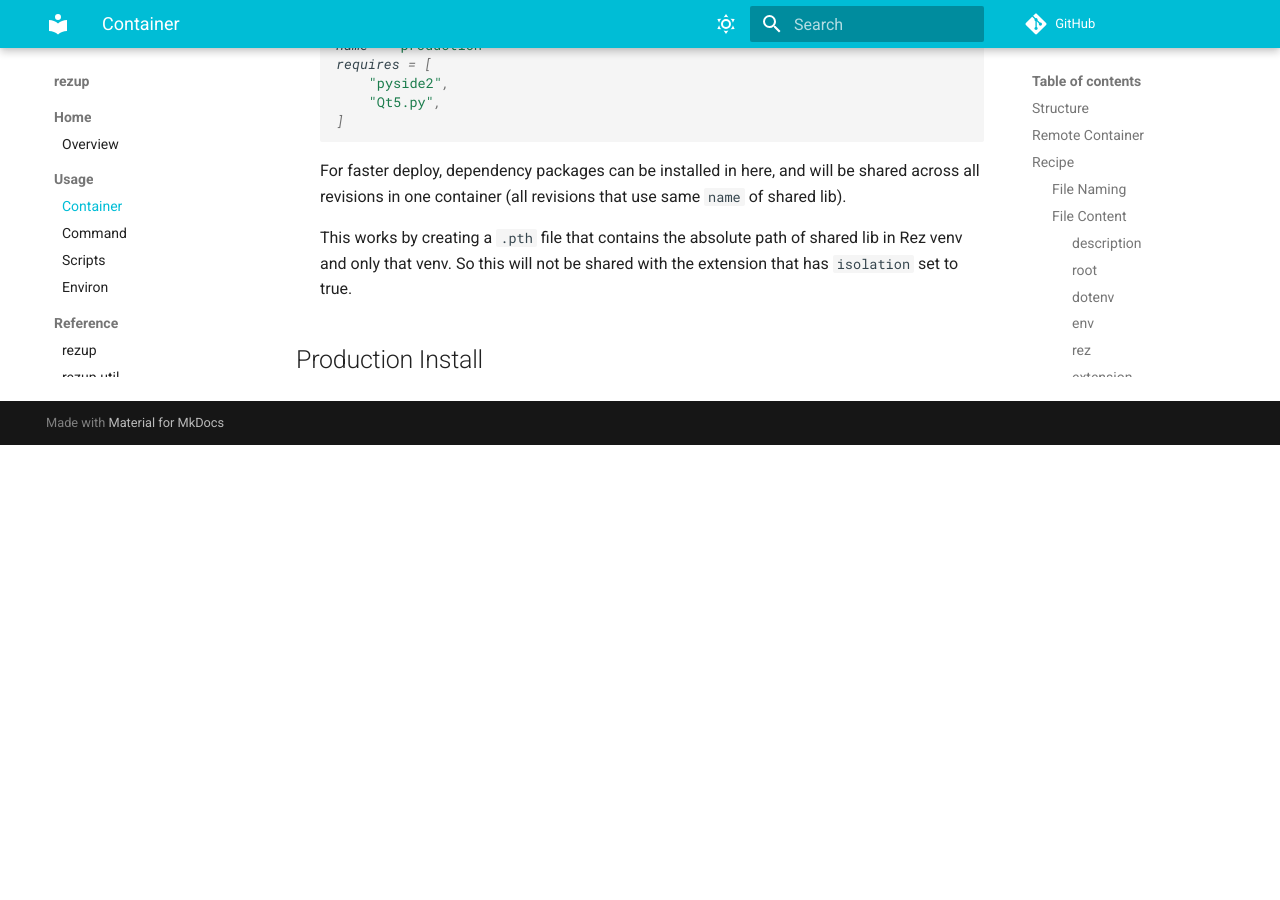
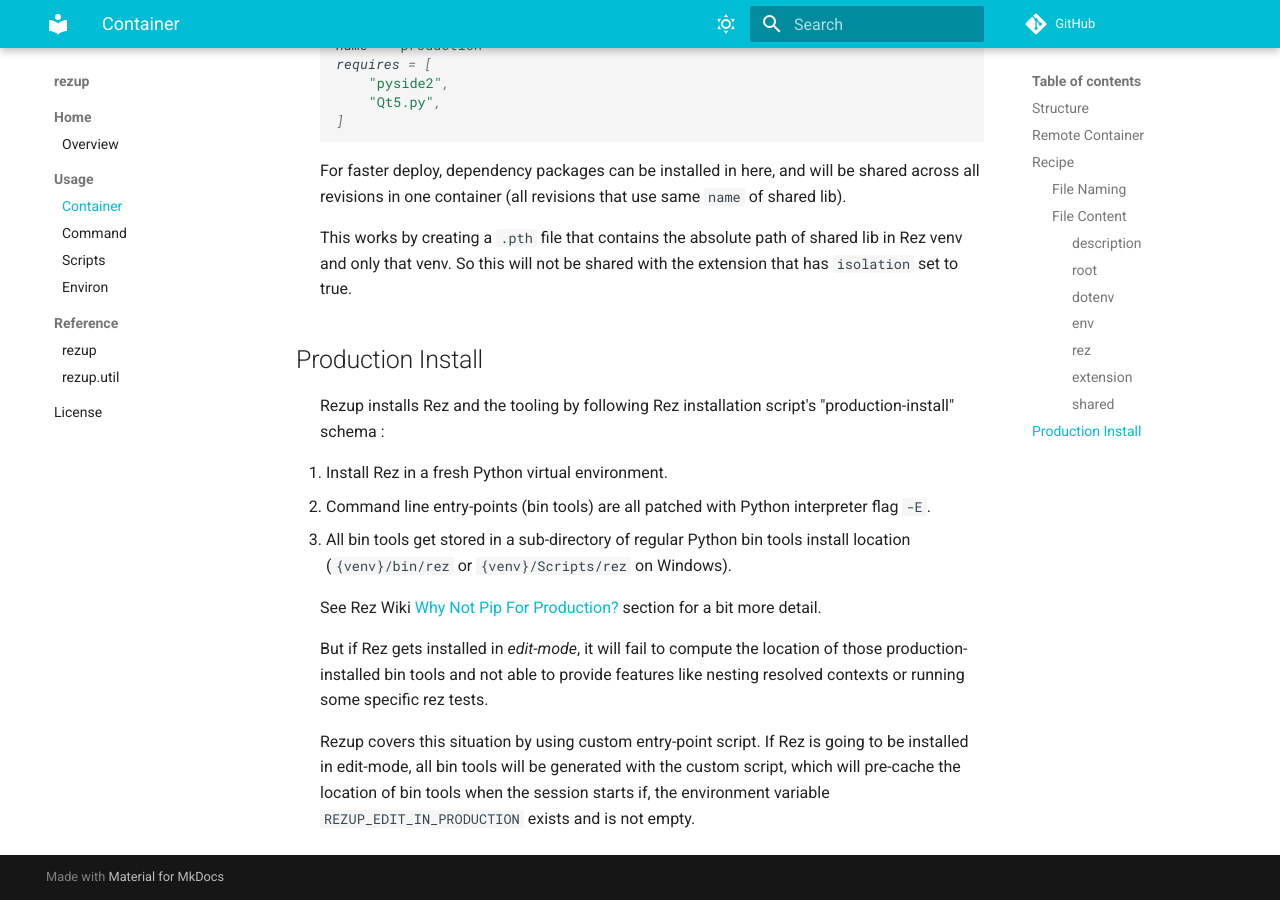
Before and after one commit to davidlatwe/rezup, an MkDocs documentation site: the page built from docs/container.md, in a window 1280 px wide and 900 px high, scrolled down 4614 px. Built offline with MkDocs 1.6.1 and Material for MkDocs 9.7.7, drawn with Linux system fonts in a browser that asks for light colours; comment, search, counter and statistics services are not loaded; before the commit the page ends 5059 px from its top, so only the background shows below that.

Commit message:
update doc

```diff
--- a/docs/container.md
+++ b/docs/container.md
@@ -225,3 +225,15 @@
 
 
 ## Production Install
+
+Rezup installs Rez and the tooling by following Rez installation script's "production-install" schema :
+
+1. Install Rez in a fresh Python virtual environment.
+2. Command line entry-points (bin tools) are all patched with Python interpreter flag `-E`.
+3. All bin tools get stored in a sub-directory of regular Python bin tools install location (`{venv}/bin/rez` or `{venv}/Scripts/rez` on Windows).
+
+See Rez Wiki [Why Not Pip For Production?](https://github.com/nerdvegas/rez/wiki/Installation#why-not-pip-for-production) section for a bit more detail.
+
+But if Rez gets installed in *edit-mode*, it will fail to compute the location of those production-installed bin tools and not able to provide features like nesting resolved contexts or running some specific rez tests.
+
+Rezup covers this situation by using custom entry-point script. If Rez is going to be installed in edit-mode, all bin tools will be generated with the custom script, which will pre-cache the location of bin tools when the session starts if, the environment variable `REZUP_EDIT_IN_PRODUCTION` exists and is not empty.
```
